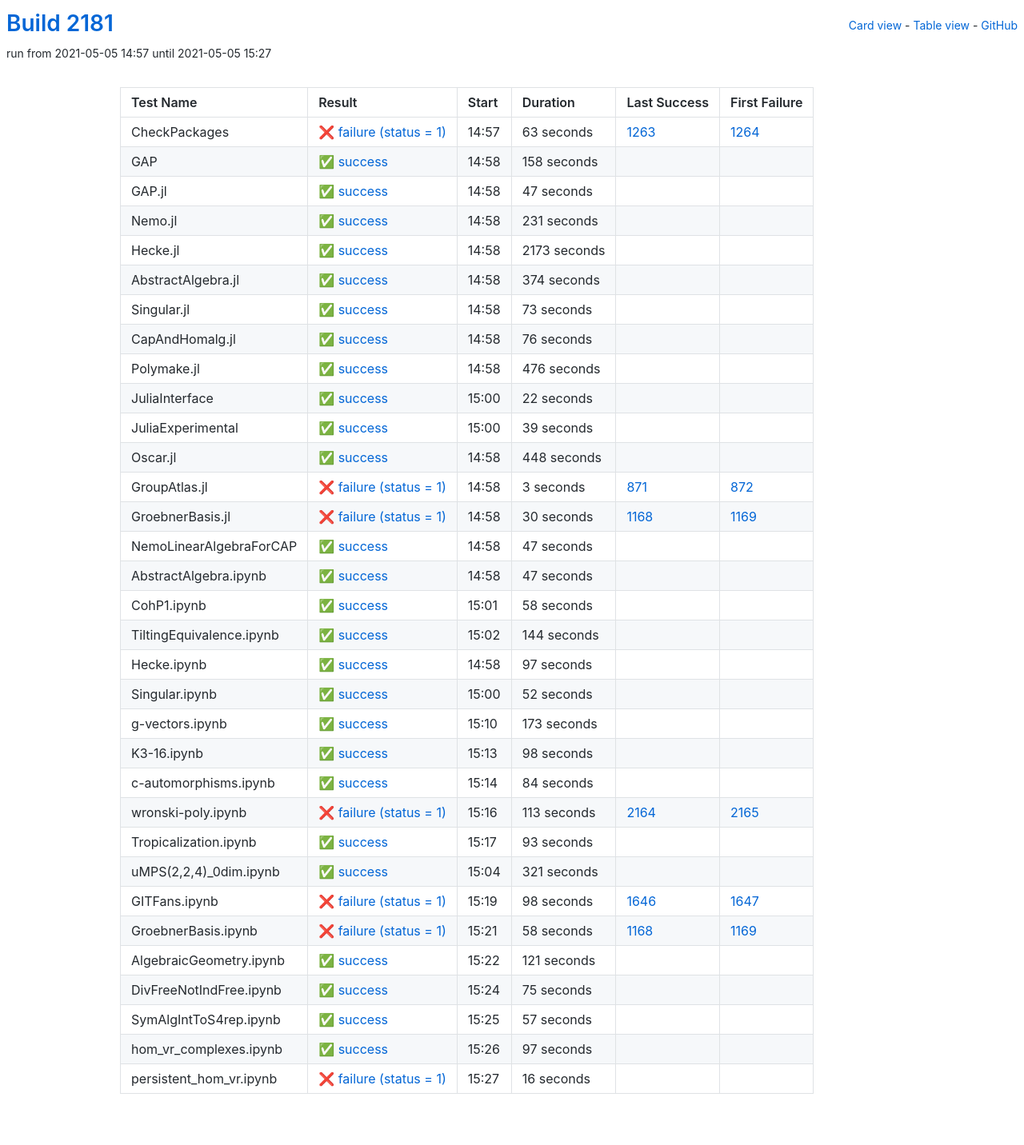
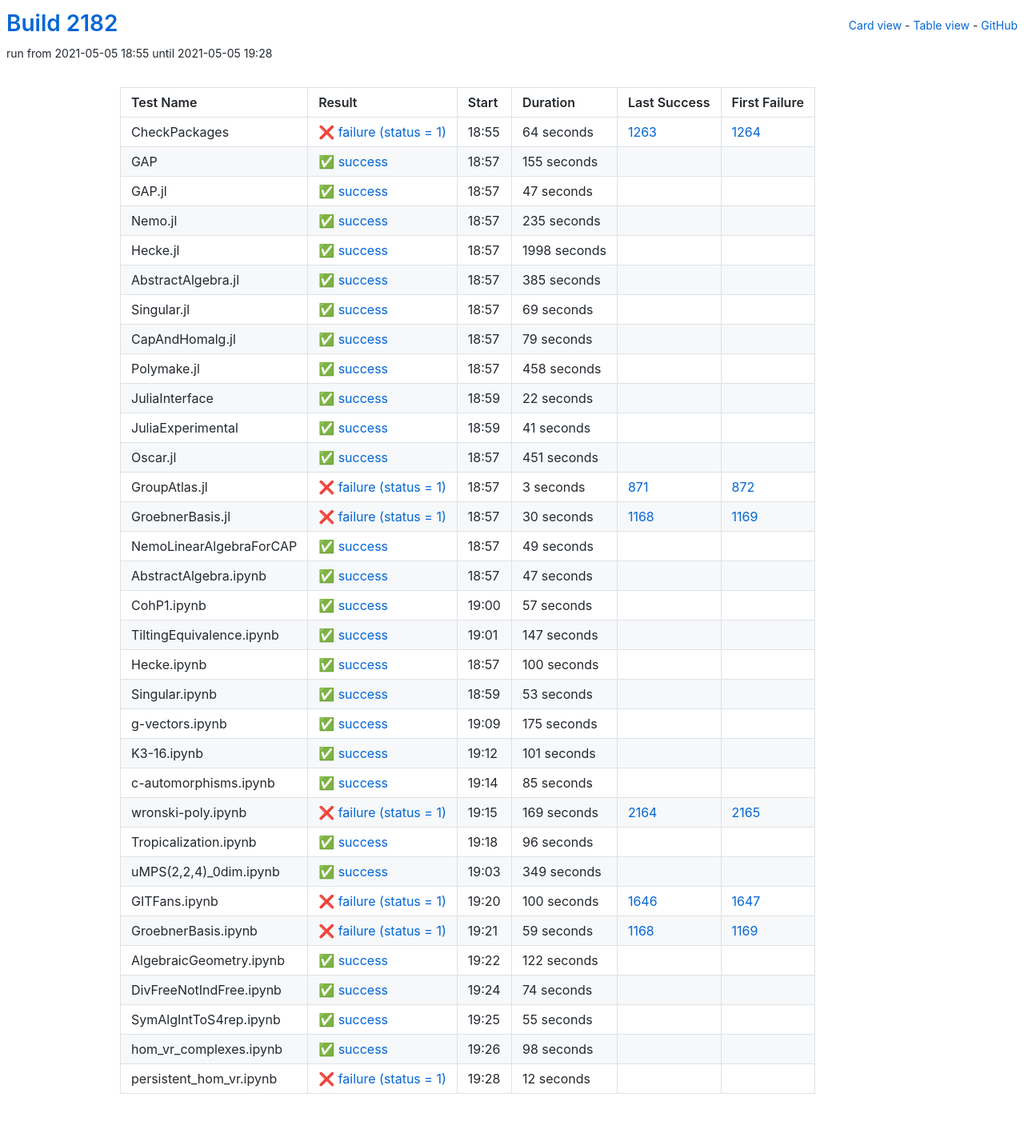
Before and after one commit to oscar-system/oscar-ci-status-stable, a Jekyll site: the page built from table.html, in a window 1280 px wide. Shown: the whole page at 80% size. Built offline with Jekyll 4.4.1, drawn with Linux system fonts in a browser that asks for light colours.

Commit message:
Build #2182

```diff
--- a/_data/ci.yml
+++ b/_data/ci.yml
@@ -1,6 +1,6 @@
 ---
-build: 2181
-build_url: https://oscarci.mathematik.uni-kl.de/job/oscar-stable/2181/
+build: 2182
+build_url: https://oscarci.mathematik.uni-kl.de/job/oscar-stable/2182/
 job: oscar-stable
 organization: oscar-system
 repo: oscar-ci-status-stable
@@ -8,32 +8,32 @@ repourl: https://github.com/oscar-system/oscar-ci-status-stable
 tests:
 - name: CheckPackages
   id: checkpackages
-  log: https://oscarci.mathematik.uni-kl.de/job/oscar-stable/2181/artifact/logs/build-2181/CheckPackages.log
-  start: 2021-05-05 14:57
+  log: https://oscarci.mathematik.uni-kl.de/job/oscar-stable/2182/artifact/logs/build-2182/CheckPackages.log
+  start: 2021-05-05 18:55
   success: false
   exitcode: 1
   status: failure
-  duration: 63
+  duration: 64
   last_success: 1263
   last_success_url: https://oscarci.mathematik.uni-kl.de/job/oscar-stable/1263/
   first_failure: 1264
   first_failure_url: https://oscarci.mathematik.uni-kl.de/job/oscar-stable/1264/
 - name: GAP
   id: gap
-  log: https://oscarci.mathematik.uni-kl.de/job/oscar-stable/2181/artifact/logs/build-2181/GAP.log
-  start: 2021-05-05 14:58
+  log: https://oscarci.mathematik.uni-kl.de/job/oscar-stable/2182/artifact/logs/build-2182/GAP.log
+  start: 2021-05-05 18:57
   success: true
   exitcode: 0
   status: success
-  duration: 158
+  duration: 155
   last_success: false
   last_success_url:
   first_failure: false
   first_failure_url:
 - name: GAP.jl
   id: gap-jl
-  log: https://oscarci.mathematik.uni-kl.de/job/oscar-stable/2181/artifact/logs/build-2181/GAP.jl.log
-  start: 2021-05-05 14:58
+  log: https://oscarci.mathematik.uni-kl.de/job/oscar-stable/2182/artifact/logs/build-2182/GAP.jl.log
+  start: 2021-05-05 18:57
   success: true
   exitcode: 0
   status: success
@@ -44,80 +44,80 @@ tests:
   first_failure_url:
 - name: Nemo.jl
   id: nemo-jl
-  log: https://oscarci.mathematik.uni-kl.de/job/oscar-stable/2181/artifact/logs/build-2181/Nemo.jl.log
-  start: 2021-05-05 14:58
+  log: https://oscarci.mathematik.uni-kl.de/job/oscar-stable/2182/artifact/logs/build-2182/Nemo.jl.log
+  start: 2021-05-05 18:57
   success: true
   exitcode: 0
   status: success
-  duration: 231
+  duration: 235
   last_success: false
   last_success_url:
   first_failure: false
   first_failure_url:
 - name: Hecke.jl
   id: hecke-jl
-  log: https://oscarci.mathematik.uni-kl.de/job/oscar-stable/2181/artifact/logs/build-2181/Hecke.jl.log
-  start: 2021-05-05 14:58
+  log: https://oscarci.mathematik.uni-kl.de/job/oscar-stable/2182/artifact/logs/build-2182/Hecke.jl.log
+  start: 2021-05-05 18:57
   success: true
   exitcode: 0
   status: success
-  duration: 2173
+  duration: 1998
   last_success: false
   last_success_url:
   first_failure: false
   first_failure_url:
 - name: AbstractAlgebra.jl
   id: abstractalgebra-jl
-  log: https://oscarci.mathematik.uni-kl.de/job/oscar-stable/2181/artifact/logs/build-2181/AbstractAlgebra.jl.log
-  start: 2021-05-05 14:58
+  log: https://oscarci.mathematik.uni-kl.de/job/oscar-stable/2182/artifact/logs/build-2182/AbstractAlgebra.jl.log
+  start: 2021-05-05 18:57
   success: true
   exitcode: 0
   status: success
-  duration: 374
+  duration: 385
   last_success: false
   last_success_url:
   first_failure: false
   first_failure_url:
 - name: Singular.jl
   id: singular-jl
-  log: https://oscarci.mathematik.uni-kl.de/job/oscar-stable/2181/artifact/logs/build-2181/Singular.jl.log
-  start: 2021-05-05 14:58
+  log: https://oscarci.mathematik.uni-kl.de/job/oscar-stable/2182/artifact/logs/build-2182/Singular.jl.log
+  start: 2021-05-05 18:57
   success: true
   exitcode: 0
   status: success
-  duration: 73
+  duration: 69
   last_success: false
   last_success_url:
   first_failure: false
   first_failure_url:
 - name: CapAndHomalg.jl
   id: capandhomalg-jl
-  log: https://oscarci.mathematik.uni-kl.de/job/oscar-stable/2181/artifact/logs/build-2181/CapAndHomalg.jl.log
-  start: 2021-05-05 14:58
+  log: https://oscarci.mathematik.uni-kl.de/job/oscar-stable/2182/artifact/logs/build-2182/CapAndHomalg.jl.log
+  start: 2021-05-05 18:57
   success: true
   exitcode: 0
   status: success
-  duration: 76
+  duration: 79
   last_success: false
   last_success_url:
   first_failure: false
   first_failure_url:
 - name: Polymake.jl
   id: polymake-jl
-  log: https://oscarci.mathematik.uni-kl.de/job/oscar-stable/2181/artifact/logs/build-2181/Polymake.jl.log
-  start: 2021-05-05 14:58
+  log: https://oscarci.mathematik.uni-kl.de/job/oscar-stable/2182/artifact/logs/build-2182/Polymake.jl.log
+  start: 2021-05-05 18:57
   success: true
   exitcode: 0
   status: success
-  duration: 476
+  duration: 458
   last_success: false
   last_success_url:
   first_failure: false
   first_failure_url:
 - name: JuliaInterface
   id: juliainterface
-  log: https://oscarci.mathematik.uni-kl.de/job/oscar-stable/2181/artifact/logs/build-2181/JuliaInterface.log
-  start: 2021-05-05 15:00
+  log: https://oscarci.mathematik.uni-kl.de/job/oscar-stable/2182/artifact/logs/build-2182/JuliaInterface.log
+  start: 2021-05-05 18:59
   success: true
   exitcode: 0
   status: success
@@ -128,32 +128,32 @@ tests:
   first_failure_url:
 - name: JuliaExperimental
   id: juliaexperimental
-  log: https://oscarci.mathematik.uni-kl.de/job/oscar-stable/2181/artifact/logs/build-2181/JuliaExperimental.log
-  start: 2021-05-05 15:00
+  log: https://oscarci.mathematik.uni-kl.de/job/oscar-stable/2182/artifact/logs/build-2182/JuliaExperimental.log
+  start: 2021-05-05 18:59
   success: true
   exitcode: 0
   status: success
-  duration: 39
+  duration: 41
   last_success: false
   last_success_url:
   first_failure: false
   first_failure_url:
 - name: Oscar.jl
   id: oscar-jl
-  log: https://oscarci.mathematik.uni-kl.de/job/oscar-stable/2181/artifact/logs/build-2181/Oscar.jl.log
-  start: 2021-05-05 14:58
+  log: https://oscarci.mathematik.uni-kl.de/job/oscar-stable/2182/artifact/logs/build-2182/Oscar.jl.log
+  start: 2021-05-05 18:57
   success: true
   exitcode: 0
   status: success
-  duration: 448
+  duration: 451
   last_success: false
   last_success_url:
   first_failure: false
   first_failure_url:
 - name: GroupAtlas.jl
   id: groupatlas-jl
-  log: https://oscarci.mathematik.uni-kl.de/job/oscar-stable/2181/artifact/logs/build-2181/GroupAtlas.jl.log
-  start: 2021-05-05 14:58
+  log: https://oscarci.mathematik.uni-kl.de/job/oscar-stable/2182/artifact/logs/build-2182/GroupAtlas.jl.log
+  start: 2021-05-05 18:57
   success: false
   exitcode: 1
   status: failure
@@ -164,8 +164,8 @@ tests:
   first_failure_url: https://oscarci.mathematik.uni-kl.de/job/oscar-stable/872/
 - name: GroebnerBasis.jl
   id: groebnerbasis-jl
-  log: https://oscarci.mathematik.uni-kl.de/job/oscar-stable/2181/artifact/logs/build-2181/GroebnerBasis.jl.log
-  start: 2021-05-05 14:58
+  log: https://oscarci.mathematik.uni-kl.de/job/oscar-stable/2182/artifact/logs/build-2182/GroebnerBasis.jl.log
+  start: 2021-05-05 18:57
   success: false
   exitcode: 1
   status: failure
@@ -176,20 +176,20 @@ tests:
   first_failure_url: https://oscarci.mathematik.uni-kl.de/job/oscar-stable/1169/
 - name: NemoLinearAlgebraForCAP
   id: nemolinearalgebraforcap
-  log: https://oscarci.mathematik.uni-kl.de/job/oscar-stable/2181/artifact/logs/build-2181/NemoLinearAlgebraForCAP.log
-  start: 2021-05-05 14:58
+  log: https://oscarci.mathematik.uni-kl.de/job/oscar-stable/2182/artifact/logs/build-2182/NemoLinearAlgebraForCAP.log
+  start: 2021-05-05 18:57
   success: true
   exitcode: 0
   status: success
-  duration: 47
+  duration: 49
   last_success: false
   last_success_url:
   first_failure: false
   first_failure_url:
 - name: AbstractAlgebra.ipynb
   id: abstractalgebra-ipynb
-  log: https://oscarci.mathematik.uni-kl.de/job/oscar-stable/2181/artifact/logs/build-2181/AbstractAlgebra.ipynb.log
-  start: 2021-05-05 14:58
+  log: https://oscarci.mathematik.uni-kl.de/job/oscar-stable/2182/artifact/logs/build-2182/AbstractAlgebra.ipynb.log
+  start: 2021-05-05 18:57
   success: true
   exitcode: 0
   status: success
@@ -200,68 +200,188 @@ tests:
   first_failure_url:
 - name: CohP1.ipynb
   id: cohp1-ipynb
-  log: https://oscarci.mathematik.uni-kl.de/job/oscar-stable/2181/artifact/logs/build-2181/CohP1.ipynb.log
-  start: 2021-05-05 15:01
+  log: https://oscarci.mathematik.uni-kl.de/job/oscar-stable/2182/artifact/logs/build-2182/CohP1.ipynb.log
+  start: 2021-05-05 19:00
   success: true
   exitcode: 0
   status: success
-  duration: 58
+  duration: 57
   last_success: false
   last_success_url:
   first_failure: false
   first_failure_url:
 - name: TiltingEquivalence.ipynb
   id: tiltingequivalence-ipynb
-  log: https://oscarci.mathematik.uni-kl.de/job/oscar-stable/2181/artifact/logs/build-2181/TiltingEquivalence.ipynb.log
-  start: 2021-05-05 15:02
+  log: https://oscarci.mathematik.uni-kl.de/job/oscar-stable/2182/artifact/logs/build-2182/TiltingEquivalence.ipynb.log
+  start: 2021-05-05 19:01
   success: true
   exitcode: 0
   status: success
-  duration: 144
+  duration: 147
   last_success: false
   last_success_url:
   first_failure: false
   first_failure_url:
 - name: Hecke.ipynb
   id: hecke-ipynb
-  log: https://oscarci.mathematik.uni-kl.de/job/oscar-stable/2181/artifact/logs/build-2181/Hecke.ipynb.log
-  start: 2021-05-05 14:58
+  log: https://oscarci.mathematik.uni-kl.de/job/oscar-stable/2182/artifact/logs/build-2182/Hecke.ipynb.log
+  start: 2021-05-05 18:57
   success: true
   exitcode: 0
   status: success
-  duration: 97
+  duration: 100
   last_success: false
   last_success_url:
   first_failure: false
   first_failure_url:
 - name: Singular.ipynb
   id: singular-ipynb
-  log: https://oscarci.mathematik.uni-kl.de/job/oscar-stable/2181/artifact/logs/build-2181/Singular.ipynb.log
-  start: 2021-05-05 15:00
+  log: https://oscarci.mathematik.uni-kl.de/job/oscar-stable/2182/artifact/logs/build-2182/Singular.ipynb.log
+  start: 2021-05-05 18:59
   success: true
   exitcode: 0
   status: success
-  duration: 52
+  duration: 53
   last_success: false
   last_success_url:
   first_failure: false
   first_failure_url:
 - name: g-vectors.ipynb
   id: g-vectors-ipynb
-  log: https://oscarci.mathematik.uni-kl.de/job/oscar-stable/2181/artifact/logs/build-2181/g-vectors.ipynb.log
-  start: 2021-05-05 15:10
+  log: https://oscarci.mathematik.uni-kl.de/job/oscar-stable/2182/artifact/logs/build-2182/g-vectors.ipynb.log
+  start: 2021-05-05 19:09
   success: true
   exitcode: 0
   status: success
-  duration: 173
+  duration: 175
   last_success: false
   last_success_url:
   first_failure: false
   first_failure_url:
 - name: K3-16.ipynb
   id: k3-16-ipynb
-  log: https://oscarci.mathematik.uni-kl.de/job/oscar-stable/2181/artifact/logs/build-2181/K3-16.ipynb.log
-  start: 2021-05-05 15:13
+  log: https://oscarci.mathematik.uni-kl.de/job/oscar-stable/2182/artifact/logs/build-2182/K3-16.ipynb.log
+  start: 2021-05-05 19:12
+  success: true
+  exitcode: 0
+  status: success
+  duration: 101
+  last_success: false
+  last_success_url:
+  first_failure: false
+  first_failure_url:
+- name: c-automorphisms.ipynb
+  id: c-automorphisms-ipynb
+  log: https://oscarci.mathematik.uni-kl.de/job/oscar-stable/2182/artifact/logs/build-2182/c-automorphisms.ipynb.log
+  start: 2021-05-05 19:14
+  success: true
+  exitcode: 0
+  status: success
+  duration: 85
+  last_success: false
+  last_success_url:
+  first_failure: false
+  first_failure_url:
+- name: wronski-poly.ipynb
+  id: wronski-poly-ipynb
+  log: https://oscarci.mathematik.uni-kl.de/job/oscar-stable/2182/artifact/logs/build-2182/wronski-poly.ipynb.log
+  start: 2021-05-05 19:15
+  success: false
+  exitcode: 1
+  status: failure
+  duration: 169
+  last_success: 2164
+  last_success_url: https://oscarci.mathematik.uni-kl.de/job/oscar-stable/2164/
+  first_failure: 2165
+  first_failure_url: https://oscarci.mathematik.uni-kl.de/job/oscar-stable/2165/
+- name: Tropicalization.ipynb
+  id: tropicalization-ipynb
+  log: https://oscarci.mathematik.uni-kl.de/job/oscar-stable/2182/artifact/logs/build-2182/Tropicalization.ipynb.log
+  start: 2021-05-05 19:18
+  success: true
+  exitcode: 0
+  status: success
+  duration: 96
+  last_success: false
+  last_success_url:
+  first_failure: false
+  first_failure_url:
+- name: uMPS(2,2,4)_0dim.ipynb
+  id: umps-2-2-4-0dim-ipynb
+  log: https://oscarci.mathematik.uni-kl.de/job/oscar-stable/2182/artifact/logs/build-2182/uMPS-2-2-4-_0dim.ipynb.log
+  start: 2021-05-05 19:03
+  success: true
+  exitcode: 0
+  status: success
+  duration: 349
+  last_success: false
+  last_success_url:
+  first_failure: false
+  first_failure_url:
+- name: GITFans.ipynb
+  id: gitfans-ipynb
+  log: https://oscarci.mathematik.uni-kl.de/job/oscar-stable/2182/artifact/logs/build-2182/GITFans.ipynb.log
+  start: 2021-05-05 19:20
+  success: false
+  exitcode: 1
+  status: failure
+  duration: 100
+  last_success: 1646
+  last_success_url: https://oscarci.mathematik.uni-kl.de/job/oscar-stable/1646/
+  first_failure: 1647
+  first_failure_url: https://oscarci.mathematik.uni-kl.de/job/oscar-stable/1647/
+- name: GroebnerBasis.ipynb
+  id: groebnerbasis-ipynb
+  log: https://oscarci.mathematik.uni-kl.de/job/oscar-stable/2182/artifact/logs/build-2182/GroebnerBasis.ipynb.log
+  start: 2021-05-05 19:21
+  success: false
+  exitcode: 1
+  status: failure
+  duration: 59
+  last_success: 1168
+  last_success_url: https://oscarci.mathematik.uni-kl.de/job/oscar-stable/1168/
+  first_failure: 1169
+  first_failure_url: https://oscarci.mathematik.uni-kl.de/job/oscar-stable/1169/
+- name: AlgebraicGeometry.ipynb
+  id: algebraicgeometry-ipynb
+  log: https://oscarci.mathematik.uni-kl.de/job/oscar-stable/2182/artifact/logs/build-2182/AlgebraicGeometry.ipynb.log
+  start: 2021-05-05 19:22
+  success: true
+  exitcode: 0
+  status: success
+  duration: 122
+  last_success: false
+  last_success_url:
+  first_failure: false
+  first_failure_url:
+- name: DivFreeNotIndFree.ipynb
+  id: divfreenotindfree-ipynb
+  log: https://oscarci.mathematik.uni-kl.de/job/oscar-stable/2182/artifact/logs/build-2182/DivFreeNotIndFree.ipynb.log
+  start: 2021-05-05 19:24
+  success: true
+  exitcode: 0
+  status: success
+  duration: 74
+  last_success: false
+  last_success_url:
+  first_failure: false
+  first_failure_url:
+- name: SymAlgIntToS4rep.ipynb
+  id: symalginttos4rep-ipynb
+  log: https://oscarci.mathematik.uni-kl.de/job/oscar-stable/2182/artifact/logs/build-2182/SymAlgIntToS4rep.ipynb.log
+  start: 2021-05-05 19:25
+  success: true
+  exitcode: 0
+  status: success
+  duration: 55
+  last_success: false
+  last_success_url:
+  first_failure: false
+  first_failure_url:
+- name: hom_vr_complexes.ipynb
+  id: hom-vr-complexes-ipynb
+  log: https://oscarci.mathematik.uni-kl.de/job/oscar-stable/2182/artifact/logs/build-2182/hom_vr_complexes.ipynb.log
+  start: 2021-05-05 19:26
   success: true
   exitcode: 0
   status: success
@@ -270,135 +390,15 @@ tests:
   last_success_url:
   first_failure: false
   first_failure_url:
-- name: c-automorphisms.ipynb
-  id: c-automorphisms-ipynb
-  log: https://oscarci.mathematik.uni-kl.de/job/oscar-stable/2181/artifact/logs/build-2181/c-automorphisms.ipynb.log
-  start: 2021-05-05 15:14
-  success: true
-  exitcode: 0
-  status: success
-  duration: 84
+- name: persistent_hom_vr.ipynb
+  id: persistent-hom-vr-ipynb
+  log: https://oscarci.mathematik.uni-kl.de/job/oscar-stable/2182/artifact/logs/build-2182/persistent_hom_vr.ipynb.log
+  start: 2021-05-05 19:28
+  success: false
+  exitcode: 1
+  status: failure
+  duration: 12
   last_success: false
   last_success_url:
   first_failure: false
   first_failure_url:
-- name: wronski-poly.ipynb
-  id: wronski-poly-ipynb
-  log: https://oscarci.mathematik.uni-kl.de/job/oscar-stable/2181/artifact/logs/build-2181/wronski-poly.ipynb.log
-  start: 2021-05-05 15:16
-  success: false
-  exitcode: 1
-  status: failure
-  duration: 113
-  last_success: 2164
-  last_success_url: https://oscarci.mathematik.uni-kl.de/job/oscar-stable/2164/
-  first_failure: 2165
-  first_failure_url: https://oscarci.mathematik.uni-kl.de/job/oscar-stable/2165/
-- name: Tropicalization.ipynb
-  id: tropicalization-ipynb
-  log: https://oscarci.mathematik.uni-kl.de/job/oscar-stable/2181/artifact/logs/build-2181/Tropicalization.ipynb.log
-  start: 2021-05-05 15:17
-  success: true
-  exitcode: 0
-  status: success
-  duration: 93
-  last_success: false
-  last_success_url:
-  first_failure: false
-  first_failure_url:
-- name: uMPS(2,2,4)_0dim.ipynb
-  id: umps-2-2-4-0dim-ipynb
-  log: https://oscarci.mathematik.uni-kl.de/job/oscar-stable/2181/artifact/logs/build-2181/uMPS-2-2-4-_0dim.ipynb.log
-  start: 2021-05-05 15:04
-  success: true
-  exitcode: 0
-  status: success
-  duration: 321
-  last_success: false
-  last_success_url:
-  first_failure: false
-  first_failure_url:
-- name: GITFans.ipynb
-  id: gitfans-ipynb
-  log: https://oscarci.mathematik.uni-kl.de/job/oscar-stable/2181/artifact/logs/build-2181/GITFans.ipynb.log
-  start: 2021-05-05 15:19
-  success: false
-  exitcode: 1
-  status: failure
-  duration: 98
-  last_success: 1646
-  last_success_url: https://oscarci.mathematik.uni-kl.de/job/oscar-stable/1646/
-  first_failure: 1647
-  first_failure_url: https://oscarci.mathematik.uni-kl.de/job/oscar-stable/1647/
-- name: GroebnerBasis.ipynb
-  id: groebnerbasis-ipynb
-  log: https://oscarci.mathematik.uni-kl.de/job/oscar-stable/2181/artifact/logs/build-2181/GroebnerBasis.ipynb.log
-  start: 2021-05-05 15:21
-  success: false
-  exitcode: 1
-  status: failure
-  duration: 58
-  last_success: 1168
-  last_success_url: https://oscarci.mathematik.uni-kl.de/job/oscar-stable/1168/
-  first_failure: 1169
-  first_failure_url: https://oscarci.mathematik.uni-kl.de/job/oscar-stable/1169/
-- name: AlgebraicGeometry.ipynb
-  id: algebraicgeometry-ipynb
-  log: https://oscarci.mathematik.uni-kl.de/job/oscar-stable/2181/artifact/logs/build-2181/AlgebraicGeometry.ipynb.log
-  start: 2021-05-05 15:22
-  success: true
-  exitcode: 0
-  status: success
-  duration: 121
-  last_success: false
-  last_success_url:
-  first_failure: false
-  first_failure_url:
-- name: DivFreeNotIndFree.ipynb
-  id: divfreenotindfree-ipynb
-  log: https://oscarci.mathematik.uni-kl.de/job/oscar-stable/2181/artifact/logs/build-2181/DivFreeNotIndFree.ipynb.log
-  start: 2021-05-05 15:24
-  success: true
-  exitcode: 0
-  status: success
-  duration: 75
-  last_success: false
-  last_success_url:
-  first_failure: false
-  first_failure_url:
-- name: SymAlgIntToS4rep.ipynb
-  id: symalginttos4rep-ipynb
-  log: https://oscarci.mathematik.uni-kl.de/job/oscar-stable/2181/artifact/logs/build-2181/SymAlgIntToS4rep.ipynb.log
-  start: 2021-05-05 15:25
-  success: true
-  exitcode: 0
-  status: success
-  duration: 57
-  last_success: false
-  last_success_url:
-  first_failure: false
-  first_failure_url:
-- name: hom_vr_complexes.ipynb
-  id: hom-vr-complexes-ipynb
-  log: https://oscarci.mathematik.uni-kl.de/job/oscar-stable/2181/artifact/logs/build-2181/hom_vr_complexes.ipynb.log
-  start: 2021-05-05 15:26
-  success: true
-  exitcode: 0
-  status: success
-  duration: 97
-  last_success: false
-  last_success_url:
-  first_failure: false
-  first_failure_url:
-- name: persistent_hom_vr.ipynb
-  id: persistent-hom-vr-ipynb
-  log: https://oscarci.mathematik.uni-kl.de/job/oscar-stable/2181/artifact/logs/build-2181/persistent_hom_vr.ipynb.log
-  start: 2021-05-05 15:27
-  success: false
-  exitcode: 1
-  status: failure
-  duration: 16
-  last_success: false
-  last_success_url:
-  first_failure: false
-  first_failure_url:
```
Also changed, not shown: README.md.
